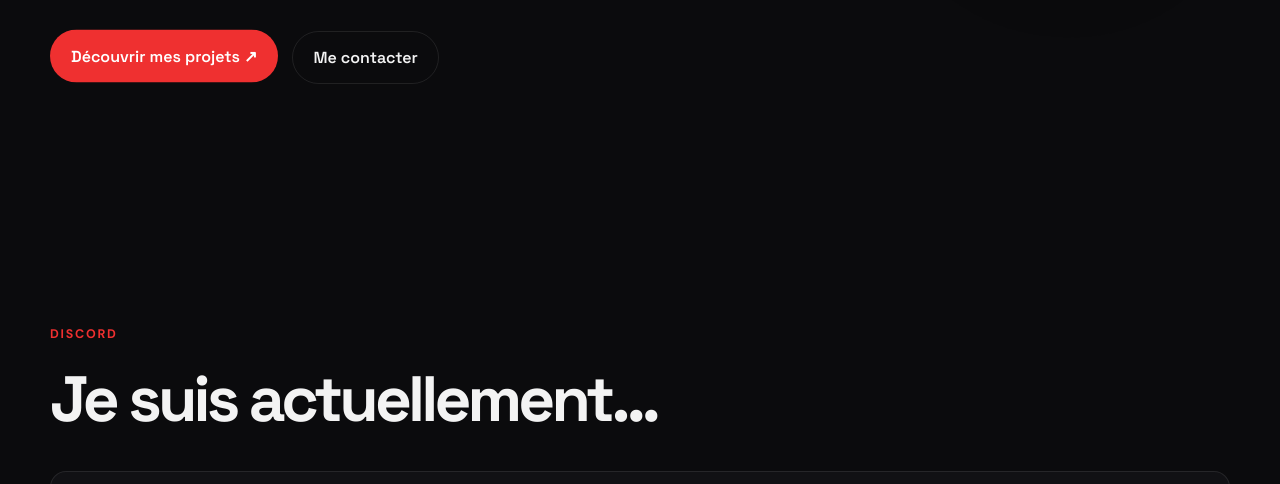
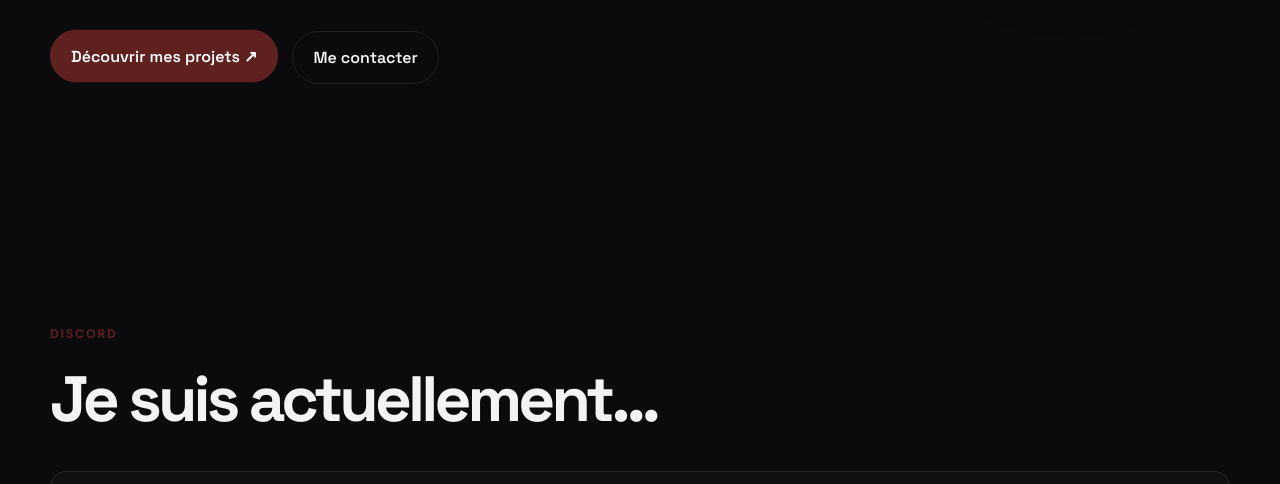
Before and after one commit to Insensible-dev/Port, a plain HTML site: page index.html in a window 1280 px wide. Shown: the part 636-1120 px from the top of the page. Drawn offline with Linux system fonts and the light colour scheme; no server answers.

Commit message:
Refactor color variables and improve layout styles
Updated color variables for red and border hover effects. Added layout comments and adjusted styles for various elements, including buttons and sections.

```diff
--- a/style.css
+++ b/style.css
@@ -8,11 +8,11 @@
     --text: #f3f3f3;
     --muted: #929297;
 
-    --red: #ef3030;
-    --red-light: #ff5151;
+    --red: #5f2020;
+    --red-light: #882d2d;
 
     --border: rgba(255, 255, 255, 0.09);
-    --border-hover: rgba(239, 48, 48, 0.55);
+    --border-hover: rgba(120, 46, 46, 0.55);
 
     --radius: 16px;
     --container: 1180px;
@@ -106,6 +106,10 @@ a {
     text-decoration: none;
 }
 
+/* =========================================================
+   LAYOUT
+========================================================= */
+
 header,
 nav,
 main,
@@ -142,7 +146,6 @@ section {
 section:nth-child(even) {
     animation-delay: 0.1s;
 }
-
 
 .logo {
     position: relative;
@@ -291,6 +294,7 @@ nav a.active::after {
     flex-wrap: wrap;
 }
 
+
 .hero::after {
     content: '';
 
@@ -404,6 +408,7 @@ input[type='submit']:hover {
 }
 
 
+
 .btn-secondary {
     color: var(--text);
 
@@ -420,7 +425,6 @@ input[type='submit']:hover {
     border-color: rgba(255, 255, 255, 0.2);
 }
 
-/* Shine animation */
 
 .btn-primary {
     overflow: hidden;
@@ -503,6 +507,7 @@ article:hover,
     background: var(--surface-hover);
 }
 
+
 .card::before,
 .project::before,
 .skill::before,
@@ -542,6 +547,8 @@ article p,
 .service p {
     color: var(--muted);
 }
+
+
 .card-number {
     display: block;
 
@@ -578,6 +585,7 @@ article p,
     transform: translateX(4px);
 }
 
+
 .card:nth-child(1),
 .project:nth-child(1),
 .skill:nth-child(1),
@@ -606,6 +614,7 @@ article p,
     animation-delay: 0.4s;
 }
 
+
 .section-title {
     transition:
         transform 0.4s ease,
@@ -615,6 +624,7 @@ article p,
 .section-title:hover {
     transform: translateX(6px);
 }
+
 
 #a-propos > p:last-child {
     max-width: 760px;
@@ -675,6 +685,7 @@ select:focus {
     background: #151519;
 }
 
+
 footer {
     padding: 45px 0;
 
@@ -686,6 +697,7 @@ footer {
 
     animation: footerAppear 1s ease-out both;
 }
+
 
 @keyframes reveal {
     from {
@@ -877,6 +889,7 @@ footer {
     }
 }
 
+
 @media (max-width: 700px) {
 
     header,
@@ -963,6 +976,7 @@ footer {
         grid-template-columns: 1fr;
     }
 }
+
 
 @media (prefers-reduced-motion: reduce) {
 
@@ -1122,7 +1136,6 @@ footer {
     font-size: 0.95rem;
 }
 
-
 @media (max-width: 700px) {
 
     .discord-card {
```
